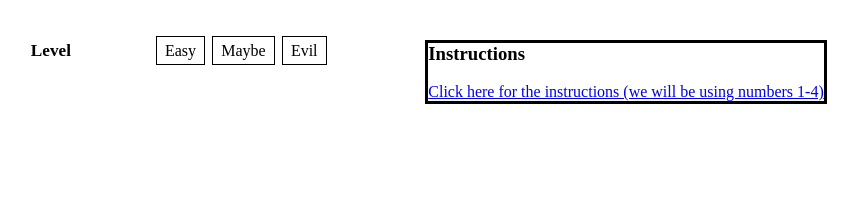
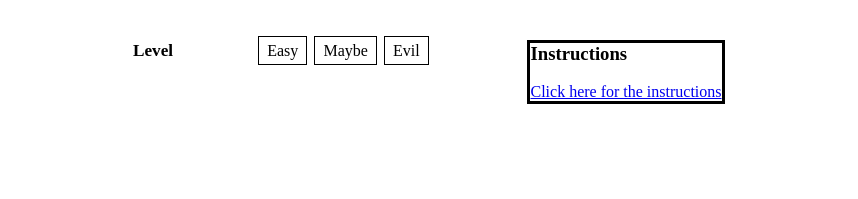
Before and after one commit to SOFE2720/Group_15_Sudoku, a plain HTML site: page Code/index.html in a window 1280 px wide. Shown: the part 328-527 px from the top of the page, without its empty margins (254-1112 px from the left). Drawn offline with Linux system fonts and the light colour scheme; a web font is replaced by a local one.

Commit message:
Add files via upload

```diff
--- a/Code/index.html
+++ b/Code/index.html
@@ -86,7 +86,7 @@
     <div class="instructions">
         <h3>Instructions</h3>
         <br>
-        <a href="https://sudoku.com/how-to-play/sudoku-rules-for-complete-beginners/#:~:text=Sudoku%20is%20played%20on%20a,the%20row%2C%20column%20or%20square." target="_blank">Click here for the instructions (we will be using numbers 1-4)</a>
+        <a href="https://sudoku.com/how-to-play/sudoku-rules-for-complete-beginners/#:~:text=Sudoku%20is%20played%20on%20a,the%20row%2C%20column%20or%20square." target="_blank">Click here for the instructions</a>
     </div>
 
 
```
